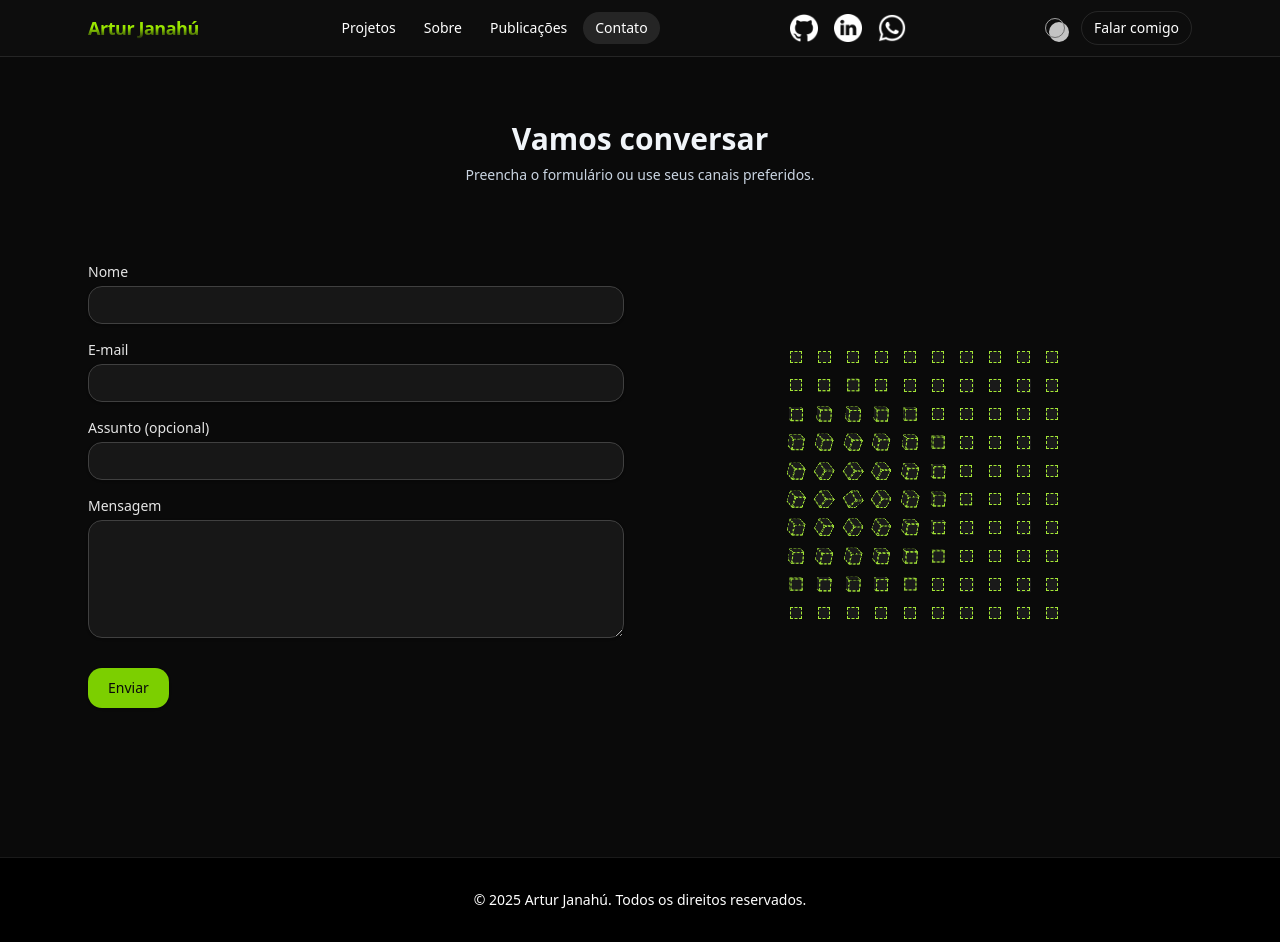
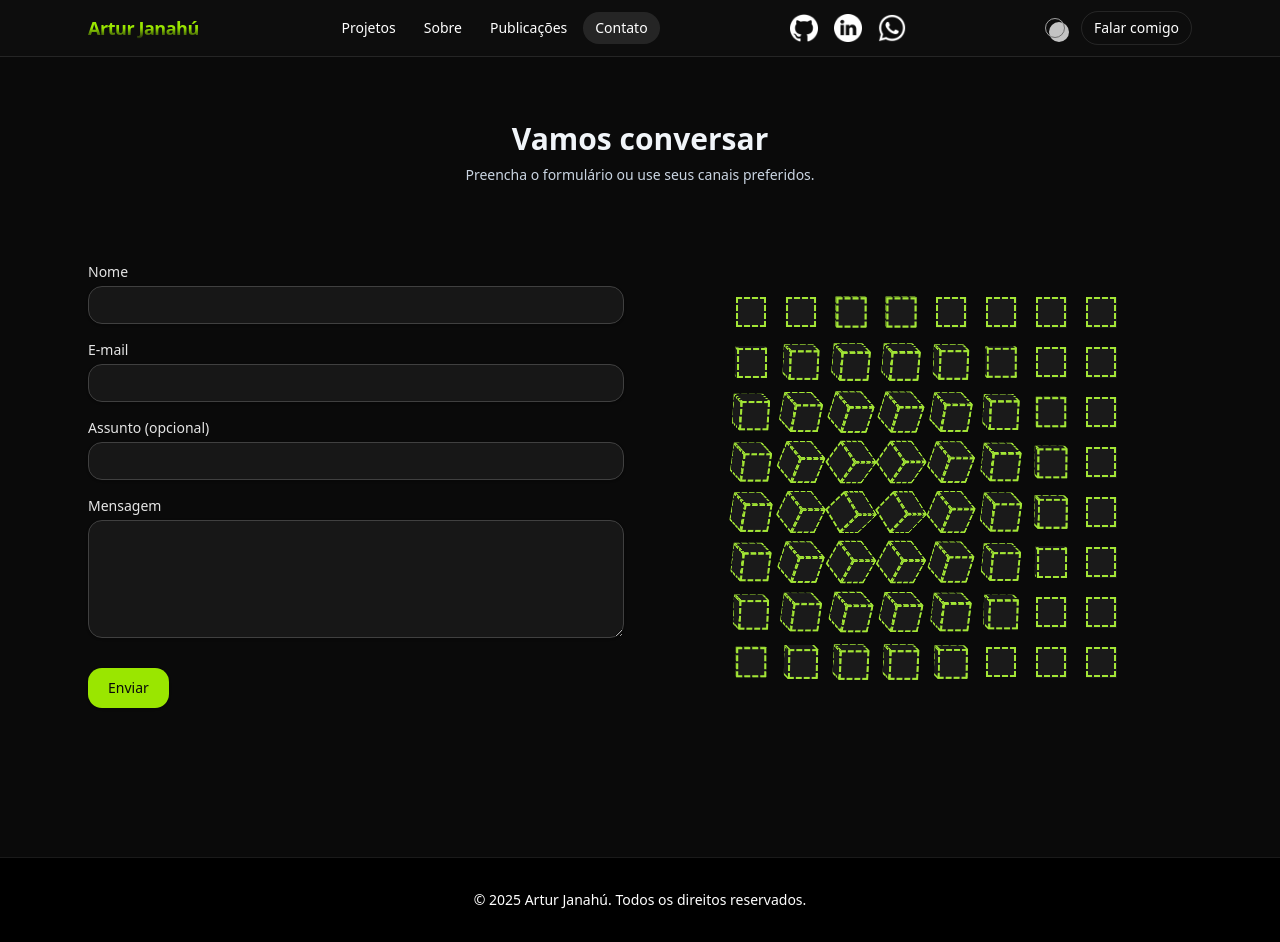
Before and after one commit to tuca-janahu/portfolio-react, a React (Vite) app in the folder my-portfolio/: page /contact in a window 1280 px wide. Built offline with nearby package versions, Linux system fonts and the light colour scheme.

Commit message:
fix: cubes

```diff
--- a/my-portfolio/src/components/Form.tsx
+++ b/my-portfolio/src/components/Form.tsx
@@ -104,7 +104,7 @@ function Form () {
         <button
           type="submit"
           disabled={loading}
-          className="inline-flex items-center justify-center rounded-xl bg-lime-500 text-neutral-950 px-5 py-2.5 text-sm font-medium shadow hover:bg-lime-600 disabled:opacity-60"
+          className="inline-flex items-center justify-center rounded-xl bg-lime-400 text-neutral-950 px-5 py-2.5 text-sm font-medium shadow hover:bg-neutral-100 cursor-pointer transition-colors disabled:opacity-60"
         >
           {loading ? "Enviando…" : "Enviar"}
         </button>
--- a/my-portfolio/src/pages/Contact.tsx
+++ b/my-portfolio/src/pages/Contact.tsx
@@ -18,16 +18,17 @@ function Contact() {
           </div>
           <div className="order-1 lg:order-2 lg:self-start">   {/* sobe para o topo da célula direita */}
   <div className="relative w-full max-w-[560px] aspect-square mx-auto">  {/* tamanho do palco */}
-    <div className="absolute inset-0 grid place-items-center">           {/* centraliza o Cubes */}
+    <div className="m-auto items-center p-20">           {/* centraliza o Cubes */}
       <Cubes
-        gridSize={10}          // mais células
-        cellGap={16}            // espaçamento entre cubos
+        gridSize={8}          // mais células
+        cellGap={20}            // espaçamento entre cubos
         maxAngle={60}
+        cubeSize={30}          // tamanho do cubo
         radius={4}
-        borderStyle="1px dashed #a3e635" // lime-400
+        borderStyle="2px dashed #a3e635" // lime-400
         faceColor="#1a1a1a"
-        rippleColor="#ff6b6b"
-        rippleSpeed={1.5}
+        rippleColor="#a3e635"
+        rippleSpeed={3.0}
         autoAnimate
         rippleOnClick
       />
--- a/my-portfolio/src/pages/Home.tsx
+++ b/my-portfolio/src/pages/Home.tsx
@@ -22,16 +22,17 @@
 
               <div className="order-1 lg:order-2 lg:self-start">   {/* sobe para o topo da célula direita */}
   <div className="relative w-full max-w-[560px] aspect-square mx-auto">  {/* tamanho do palco */}
-    <div className="absolute inset-0 grid place-items-center">           {/* centraliza o Cubes */}
+    <div className="m-auto items-center p-20">           {/* centraliza o Cubes */}
       <Cubes
-        gridSize={10}          // mais células
-        cellGap={16}            // espaçamento entre cubos
+        gridSize={8}          // mais células
+        cellGap={20}            // espaçamento entre cubos
         maxAngle={60}
+        cubeSize={30}          // tamanho do cubo
         radius={4}
-        borderStyle="1px dashed #a3e635" // lime-400
+        borderStyle="2px dashed #a3e635" // lime-400
         faceColor="#1a1a1a"
-        rippleColor="#ff6b6b"
-        rippleSpeed={1.5}
+        rippleColor="#a3e635"
+        rippleSpeed={3.0}
         autoAnimate
         rippleOnClick
       />
--- a/my-portfolio/src/sections/Hero.tsx
+++ b/my-portfolio/src/sections/Hero.tsx
@@ -49,7 +49,7 @@ export default function Hero() {
         <div className="mt-8 flex items-center justify-center gap-3">
           <Link
             to="/projects"
-            className="inline-flex items-center justify-center rounded-xl bg-black text-white dark:bg-white dark:text-black px-5 py-2.5 text-sm font-medium shadow hover:bg-neutral-400"
+            className="inline-flex items-center justify-center rounded-xl bg-black text-white dark:bg-neutral-100 dark:text-black px-5 py-2.5 text-sm font-medium shadow dark:hover:bg-lime-400 transition duration-300 ease-out hover:bg-neutral-900"
           >
             Ver projetos
           </Link>
```
